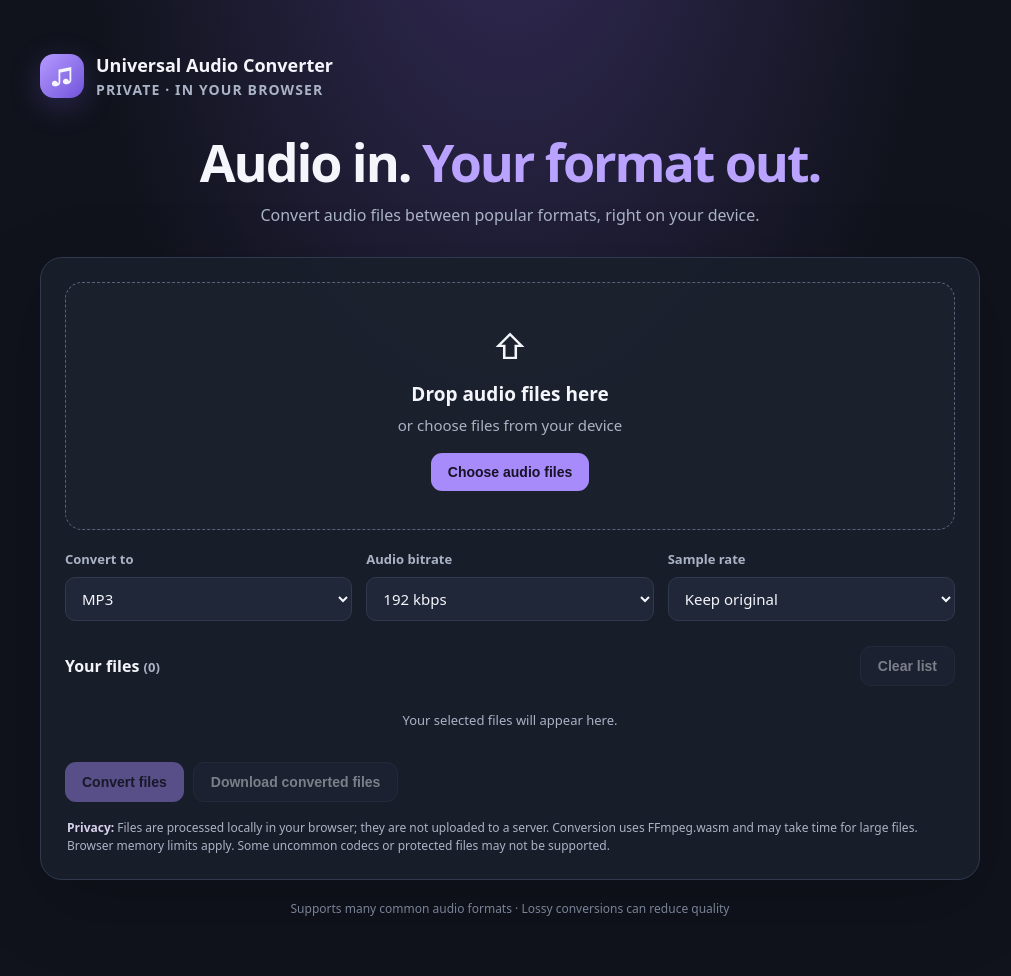
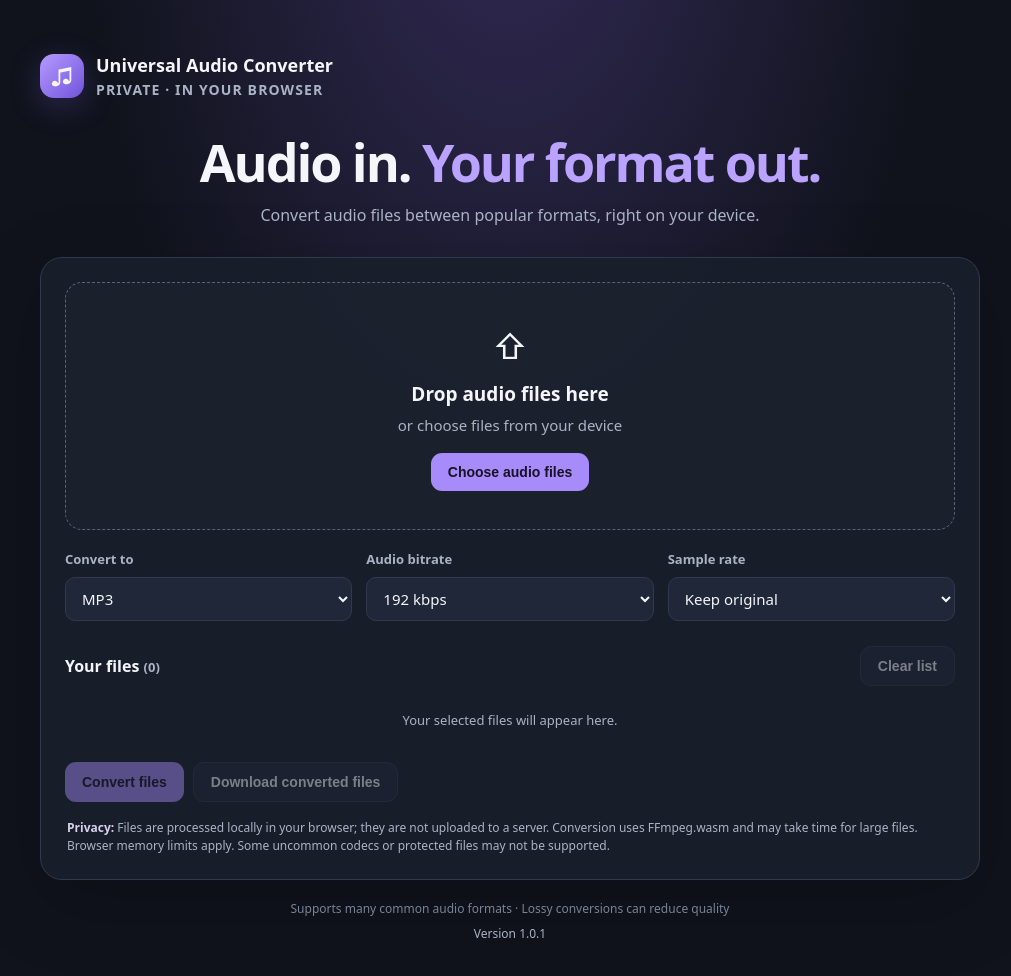
Before and after one commit to tastysoup10-blip/universal-audio-converter, a plain HTML site: page index.html in a window 1280 px wide. Shown: the whole page, without its empty margins (130-1141 px from the left). Drawn offline with Linux system fonts and the light colour scheme.

Commit message:
Add visible app version number

```diff
--- a/index.html
+++ b/index.html
@@ -34,7 +34,7 @@ main{width:min(940px,calc(100% - 32px));margin:52px auto 72px}.top{display:flex;
   <div class="actions"><button class="btn" id="convert" disabled>Convert files</button><button class="btn secondary" id="downloadAll" disabled>Download converted files</button></div>
   <p class="notice"><strong>Privacy:</strong> Files are processed locally in your browser; they are not uploaded to a server. Conversion uses FFmpeg.wasm and may take time for large files. Browser memory limits apply. Some uncommon codecs or protected files may not be supported.</p>
  </section>
- <div class="footer">Supports many common audio formats · Lossy conversions can reduce quality</div>
+ <div class="footer">Supports many common audio formats · Lossy conversions can reduce quality<br><span style="display:inline-block;margin-top:7px;color:#aab3c5">Version 1.0.1</span></div>
 </main>
 <script type="module">
 const $=id=>document.getElementById(id);
```
